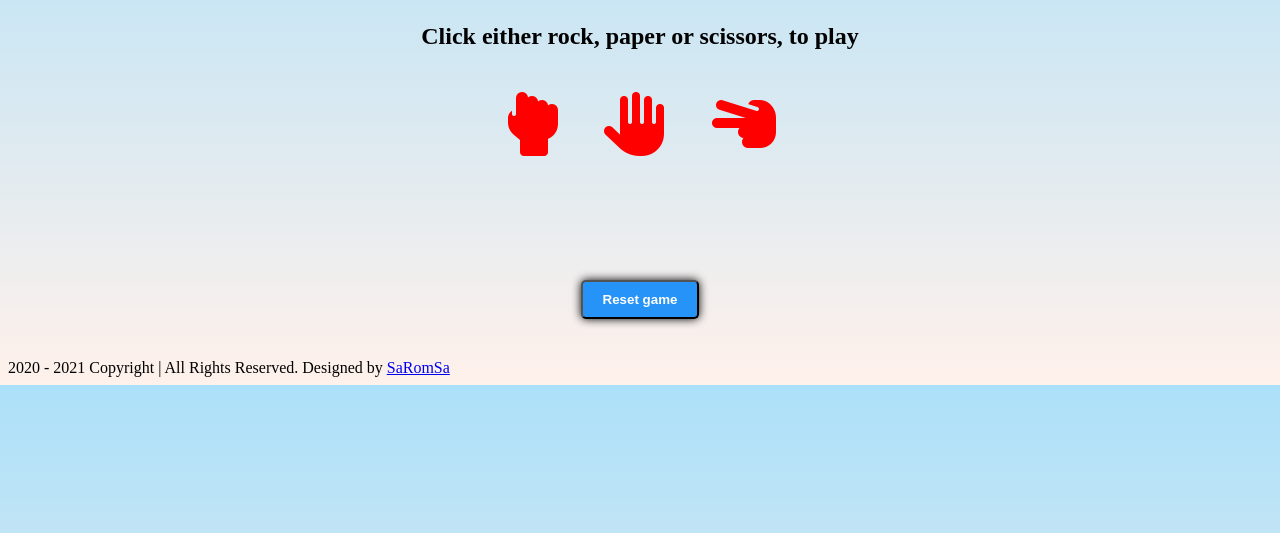
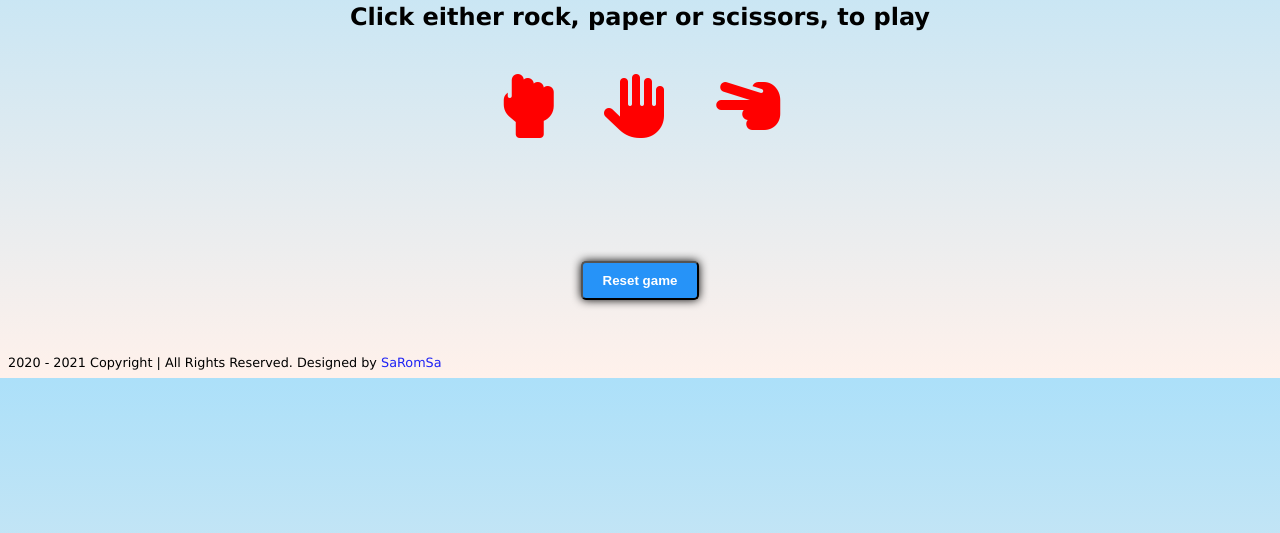
Before and after one commit to ssrome/rock_paper_scissors, a plain HTML site: page index.html in a window 1280 px wide. Shown: the part 217-750 px from the top of the page. Drawn offline with Linux system fonts and the light colour scheme.

Commit message:
Updated font-family

```diff
--- a/css/style.css
+++ b/css/style.css
@@ -1,10 +1,9 @@
 body {
   background-image: linear-gradient(to top, #fff1eb 0%, #ace0f9 100%);
+  font-family: Verdana, Geneva, Tahoma, sans-serif;
 }
 .container {
-  /* border: 5px solid #000000;
-  border-radius: 15px; */
-  margin: 60px auto 0;
+  margin: 40px auto 0;
   padding: 20px 10px 40px;
   text-align: center;
   width: 800px;
@@ -36,6 +35,7 @@ li {
   color: rgb(14, 216, 7);
 }
 .result {
+  font-size: 1.3em;
   height: 50px;
   padding: 0 0 20px;
 }
@@ -53,3 +53,11 @@ button:hover {
   background-color: #ffffff;
   font-weight: 700;
 }
+.footer {
+  margin: 15px 0 0;
+  font-size: 0.8em;
+}
+.footer a {
+  color: rgb(31, 35, 245);
+  text-decoration: none;
+}
```
Also changed, not shown: 1 other file.
